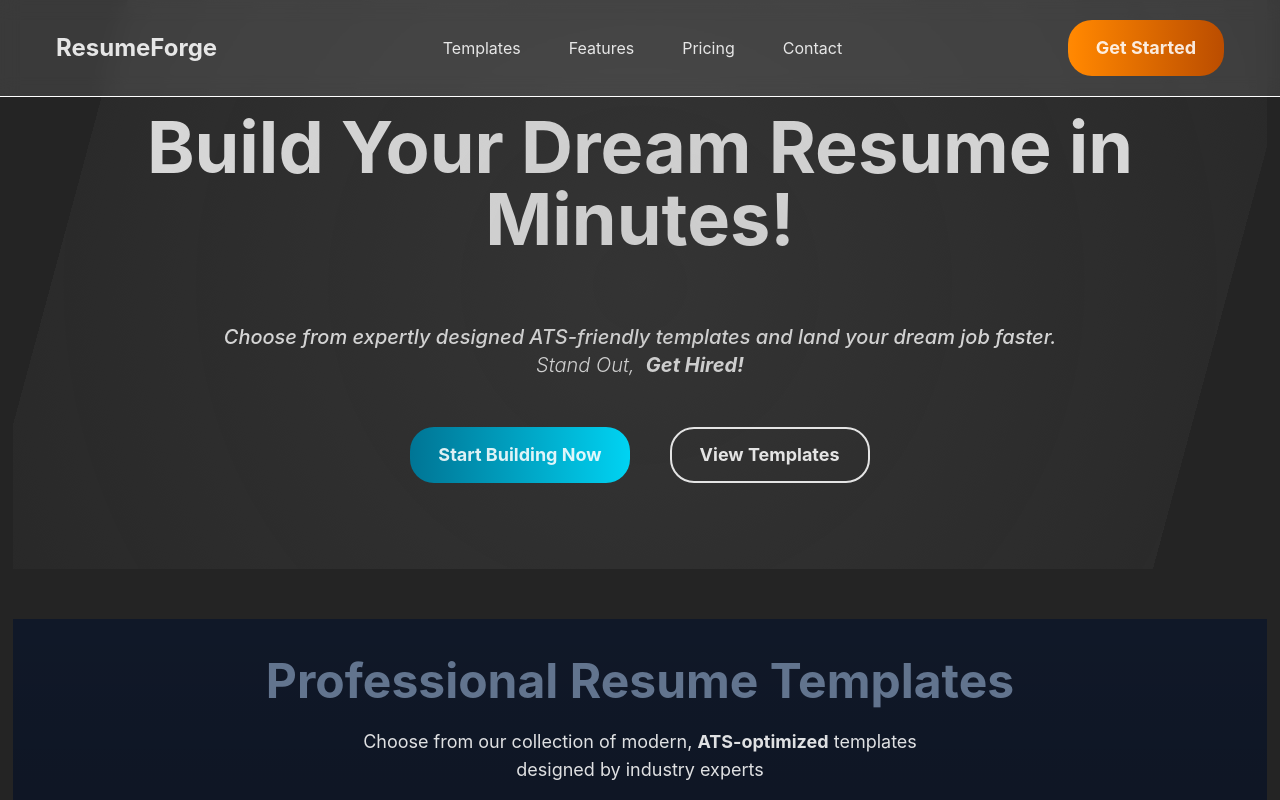
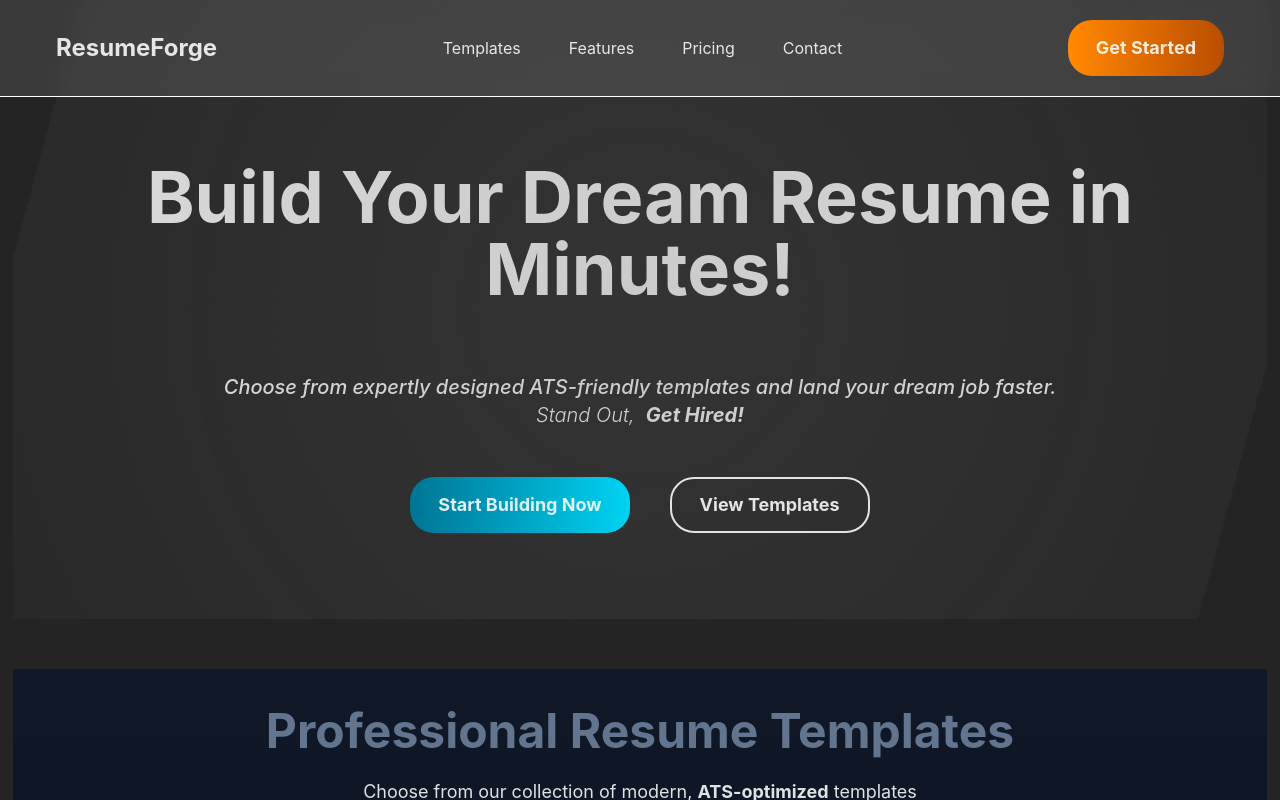
Before and after one commit to Subhranshu-Lenka/React-Resume-Builder, a React (Vite) app: page / in a window 1280 px wide. Shown: the top 800 px of the page. Built offline with nearby package versions, Linux system fonts and the light colour scheme; no server answers.

Commit message:
fixing for xl screen sizes

```diff
--- a/src/components/Header/MainHeader.jsx
+++ b/src/components/Header/MainHeader.jsx
@@ -26,7 +26,6 @@ function MainHeader({ onFeatureClick }) {
             <NavLink to="/" className="text-2xl font-bold">
               ResumeForge {/* Logo | Home Btn*/}
             </NavLink>
-
             <ul
               className={`
                  ${isMenuOpen
@@ -75,7 +74,6 @@ function MainHeader({ onFeatureClick }) {
                 <GiHamburgerMenu size={24} />
               )}
             </button>
-            {/* <GiHamburgerMenu className="h-6 w-auto md:hidden" /> */}
           </nav>
         </div>
       </header>
--- a/src/pages/Home/Home.jsx
+++ b/src/pages/Home/Home.jsx
@@ -54,7 +54,7 @@ function Home() {
       <section className="hero">
         <div
           className="
-          max-w-full lg:max-w-[1200px] mx-auto text-center pt-[6%] pb-[3%]
+          max-w-full lg:max-w-[1200px] mx-auto text-center pt-[10%] pb-[3%]
           hero-content-container
           "
         >
```
